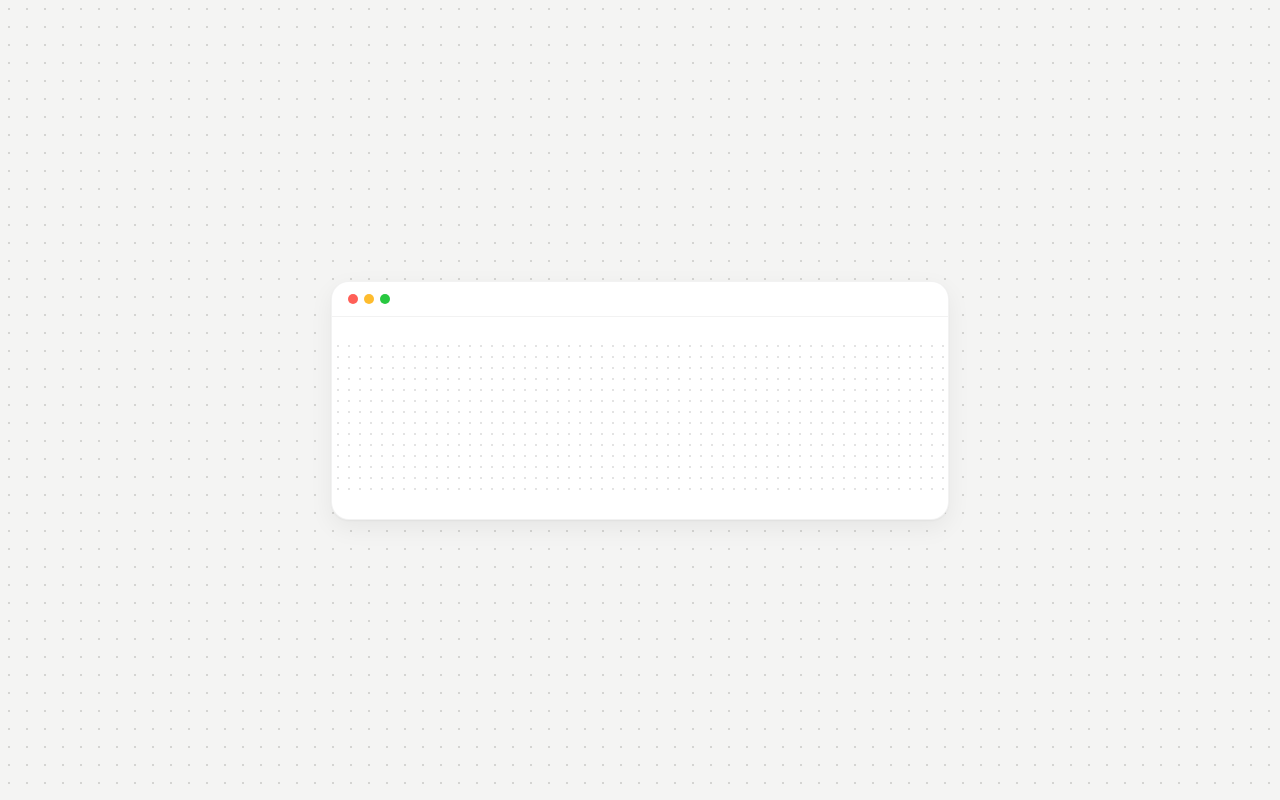
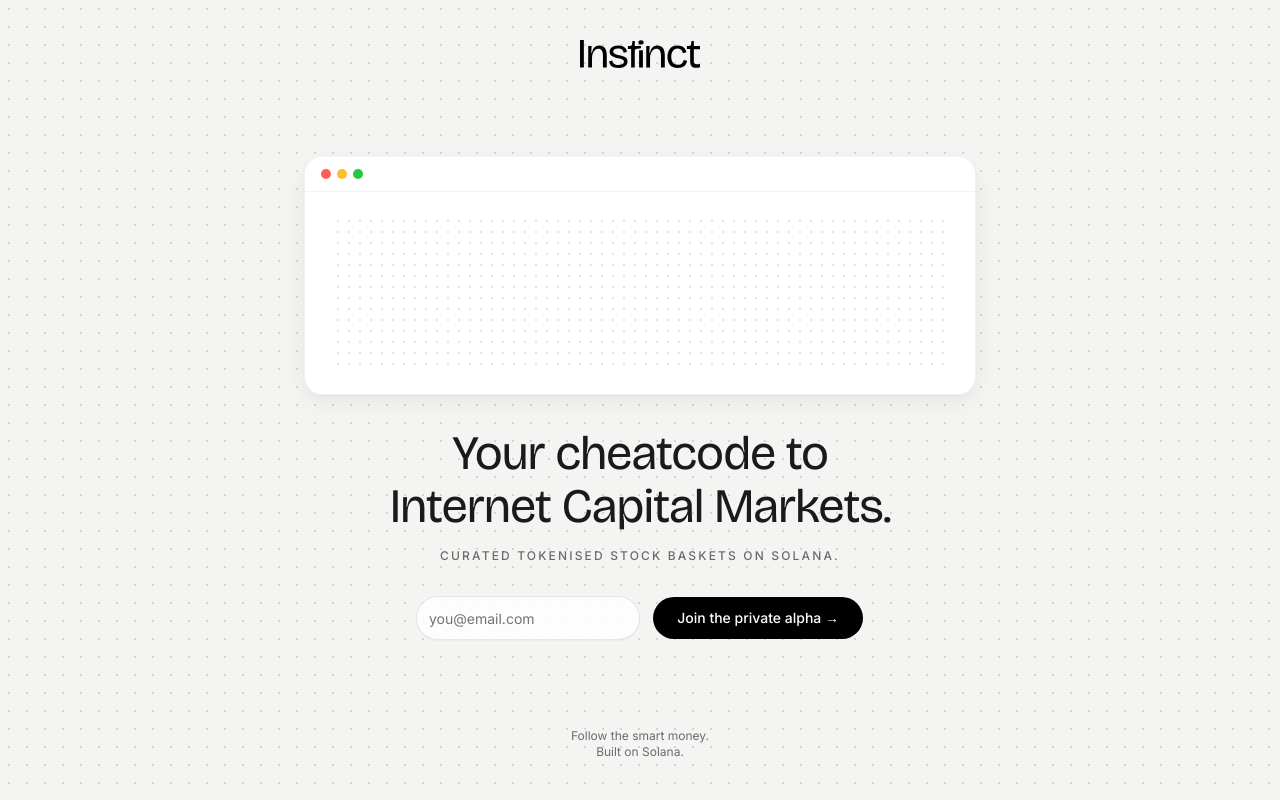
Before and after one commit to ropats16/instinctfi-landing, a Next.js app: page / in a window 1280 px wide. Built offline with nearby package versions, Linux system fonts and the light colour scheme.

Commit message:
feat: assemble landing page

```diff
--- a/app/page.tsx
+++ b/app/page.tsx
@@ -1,9 +1,42 @@
+import { Logo } from "@/components/logo";
 import { HeroGrid } from "@/components/hero-grid";
+import { WaitlistForm } from "@/components/waitlist-form";
 
 export default function Page() {
   return (
-    <main className="flex min-h-svh items-center justify-center p-8">
-      <HeroGrid />
+    <main className="relative flex min-h-svh flex-col items-center justify-between px-6 py-8 lg:h-svh lg:py-10">
+      {/* Logo */}
+      <header className="flex w-full justify-center">
+        <Logo className="h-6 w-auto text-black sm:h-7" />
+      </header>
+
+      {/* Hero */}
+      <section className="flex w-full flex-1 flex-col items-center justify-center gap-8 py-8">
+        <div className="w-full max-w-2xl">
+          <HeroGrid />
+        </div>
+
+        <div className="flex flex-col items-center gap-4 text-center">
+          <h1
+            className="font-display text-3xl leading-[1.1] tracking-[-0.02em] sm:text-4xl lg:text-5xl"
+          >
+            Your cheatcode to
+            <br />
+            Internet Capital Markets.
+          </h1>
+          <p className="text-[11px] font-medium uppercase tracking-[0.18em] text-[var(--color-muted)] sm:text-xs">
+            Curated tokenised stock baskets on Solana.
+          </p>
+        </div>
+
+        <WaitlistForm />
+      </section>
+
+      {/* Footer */}
+      <footer className="flex flex-col items-center text-center text-xs text-[var(--color-muted)]">
+        <p>Follow the smart money.</p>
+        <p>Built on Solana.</p>
+      </footer>
     </main>
   );
 }
```
